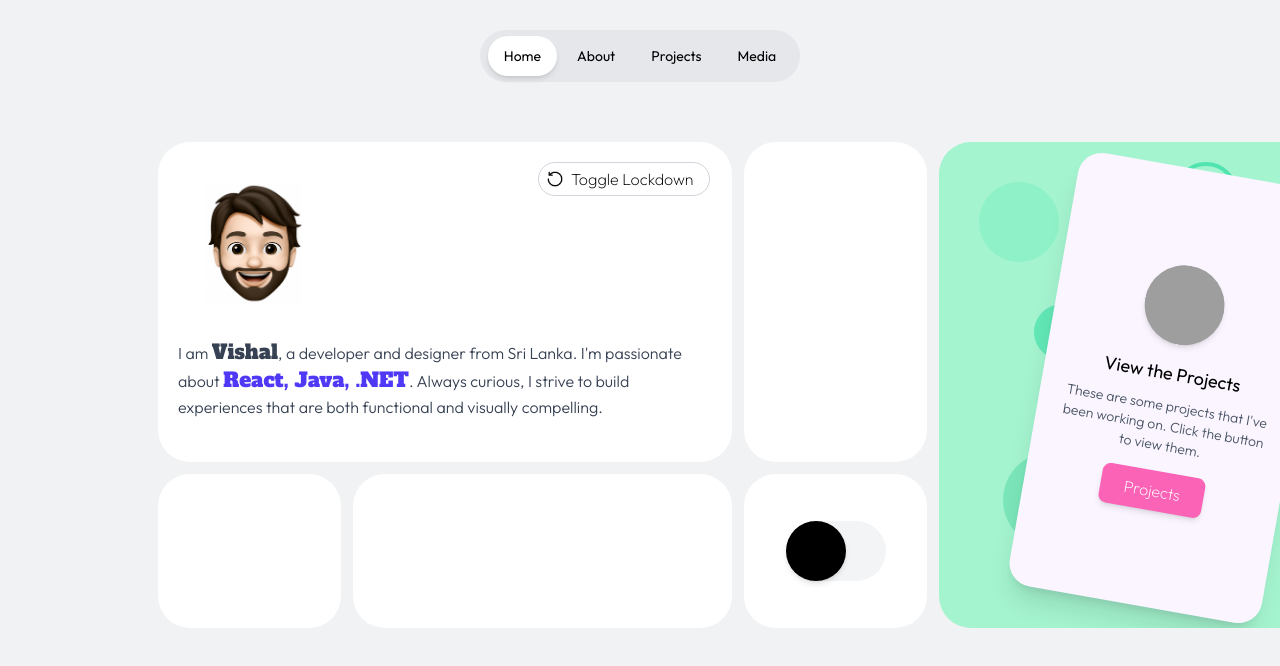
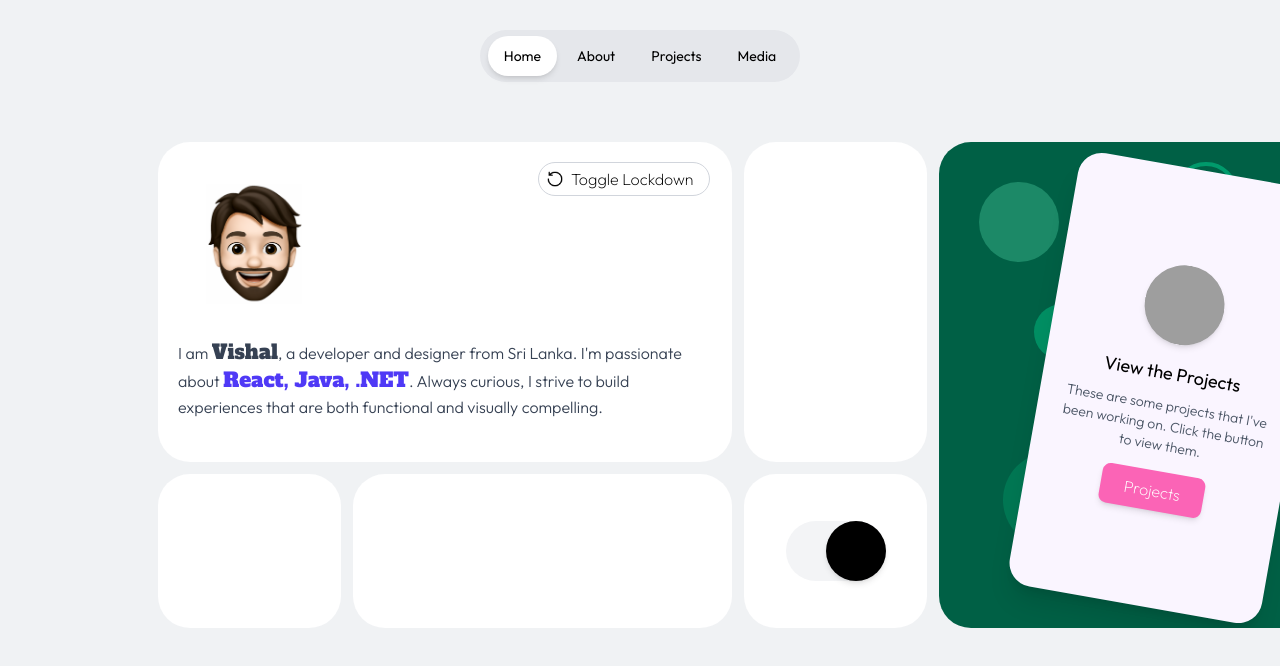
Before and after one commit to VishalOz/VishFolio, a React (Vite) app: page / in a window 1280 px wide. Shown: the top 666 px of the page. Built offline with nearby package versions, Linux system fonts and the light colour scheme; grey boxes are pictures that could not be loaded.

Commit message:
dark mode adjustments

```diff
--- a/src/Home.jsx
+++ b/src/Home.jsx
@@ -23,7 +23,7 @@ const Home = () => {
     <>
       <Nav />
       <div className={`grid grid-cols-6 grid-rows-7 gap-3 w-[1200px] h-[1190px] w-[610px] h-[600px] p-5 ml-27 mt-10`}>
-        <div className={`${theme ==='dark' ? 'bg-black' : "bg-white "} row-span-2 col-span-3 bg-white rounded-4xl p-5 relative `}>
+        <div className={` row-span-2 col-span-3 bg-white rounded-4xl p-5 relative `}>
 
           {/* Toggle Button */}
           <motion.button
@@ -71,7 +71,8 @@ const Home = () => {
 
         </div>
 
-        <div className="row-span-3 col-span-2 rounded-4xl p-5 bg-emerald-200 flex items-end justify-end relative overflow-hidden">
+        <div className={`row-span-3 col-span-2 rounded-4xl p-5  flex items-end justify-end relative overflow-hidden
+          ${theme ==='dark' ? 'bg-emerald-800' : "bg-emerald-200 "}`}>
           <div className="absolute top-10 left-10 w-20 h-20 bg-emerald-300 rounded-full opacity-30"></div>
           <div className="absolute top-1/3 left-1/4 w-14 h-14 bg-emerald-400 rounded-full opacity-40"></div>
           <div className="absolute bottom-20 left-16 w-24 h-24 bg-emerald-500 rounded-full opacity-25"></div>
@@ -89,11 +90,11 @@ const Home = () => {
         </div>
 
         <div className="flex justify-center items-center row-span-1 col-span-1 rounded-4xl p-5 bg-white">
-          <div className="flex justify-center items-center bg-gray-100 w-25 h-15 rounded-full cursor-pointer" onClick={() => setTheme(theme === "dark" ? "light" : "dark")}>
+          <div className={`${theme === 'dark' ? 'bg-gray-100' : 'bg-black' } flex justify-center items-center  w-25 h-15 rounded-full cursor-pointer`} onClick={() => setTheme(theme === "dark" ? "light" : "dark")}>
               <motion.div
-              className="bg-black w-15 h-15 rounded-full shadow-md"
+              className={`${theme === 'dark' ? 'bg-black' : 'bg-white' } w-15 h-15 rounded-full shadow-md`}
               layout
-              animate={{ x: theme === "dark" ? -20 : 20 }}
+              animate={{ x: theme === "light" ? -20 : 20 }}
               transition={{ type: "spring", stiffness: 300, damping: 20 }}
             ></motion.div>
             </div>
--- a/src/Projects.jsx
+++ b/src/Projects.jsx
@@ -4,7 +4,8 @@ import Folio from './assets/siri.gif'
 const Projects = () => {
   return (
     <div className="transform rotate-10">
-      <div className="flex flex-col justify-center items-center p-4 bg-purple-50 w-64 h-110 rounded-3xl shadow-xl hover:rotate-3 transition-transform duration-300">
+      <div className={`flex flex-col justify-center items-center p-4 bg-purple-50 w-64 h-110 rounded-3xl shadow-xl hover:rotate-3 transition-transform duration-300
+        `}>
         <img src={Folio} alt="Project preview" className="w-20 h-20 object-cover mb-4 rounded-full shadow-md" />
         <h1 className="font-bold text-lg mb-2">View the Projects</h1>
         <p className="text-sm text-gray-600 text-center mb-4 px-2">
```
